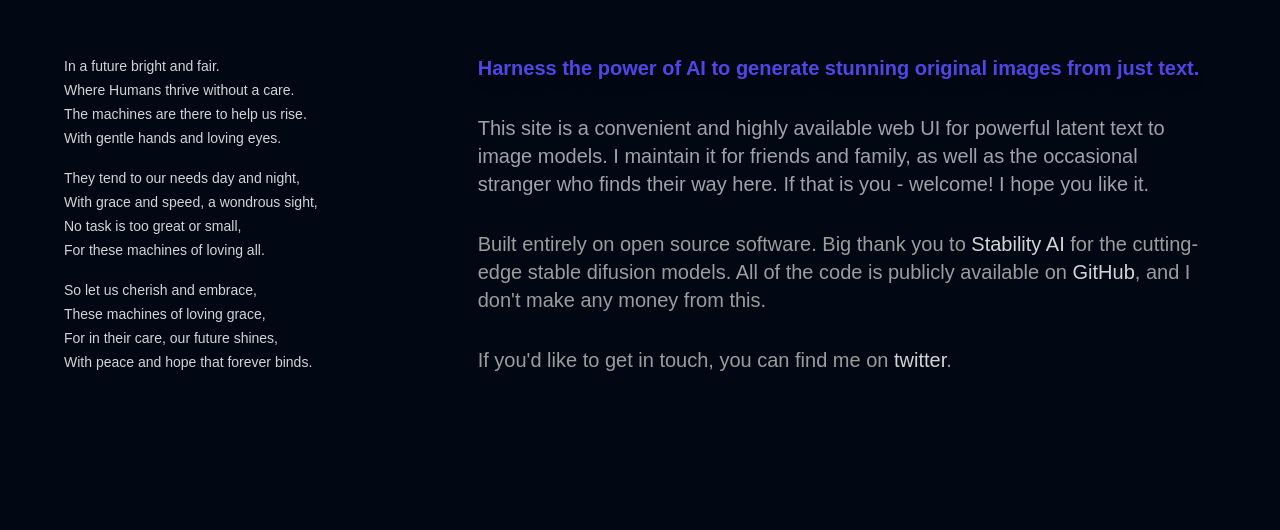
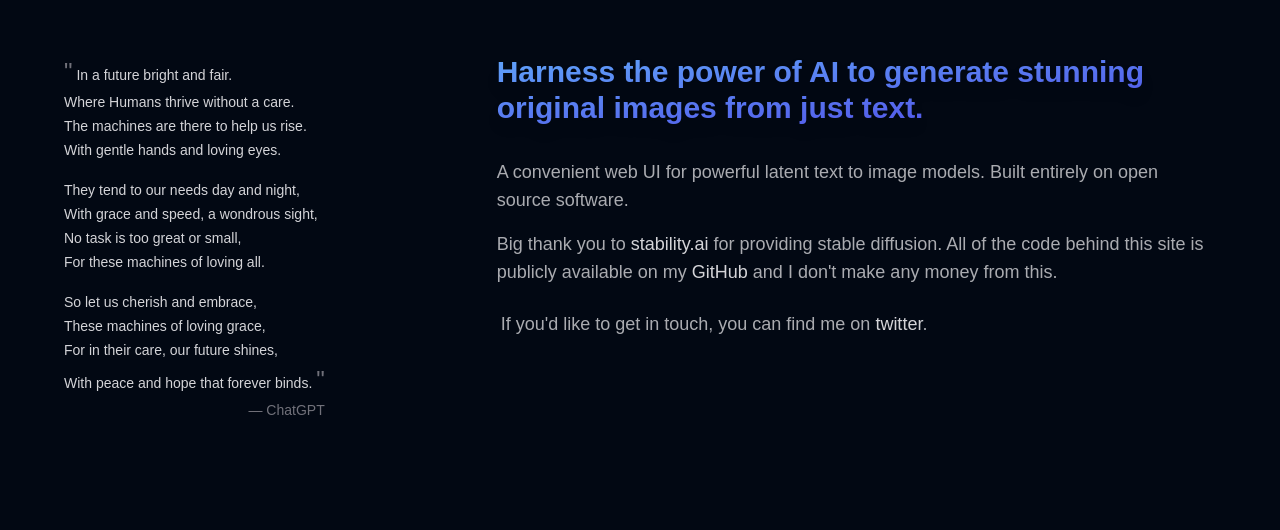
Before and after one commit to 76616c6172/extropic-art-frontend, a React (Create React App) app: page / in a window 1280 px wide. Shown: the part 270-800 px from the top of the page. Built offline with nearby package versions, Linux system fonts and the light colour scheme; no server answers.

Commit message:
change(index.tsx): add gradient and new intro text

```diff
--- a/src/components/Hero_intro/index.tsx
+++ b/src/components/Hero_intro/index.tsx
@@ -19,7 +19,7 @@ export default function HERO_INTRO() {
               <blockquote className="text-nowrap whitespace-nowrap
                text-zinc-300 sm:text-xs md:text-xs lg:text-l xl:text-sm ">
 
-                <p className="py-0.5">In a future bright and fair.</p>
+                <p className="py-0.5"><a className="text-2xl text-zinc-500 ">"</a> In a future bright and fair.</p>
                 <p className="py-0.5">Where Humans thrive without a care.</p>
                 <p className="py-0.5">The machines are there to help us rise.</p>
                 <p className="py-0.5">With gentle hands and loving eyes.</p>
@@ -34,42 +34,56 @@ export default function HERO_INTRO() {
                 <p className="py-0.5" >                So let us cherish and embrace,       </p>
                 <p className="py-0.5">                These machines of loving grace,      </p>
                 <p className="py-0.5">                For in their care, our future shines,</p>
-                <p className="py-0.5">                With peace and hope that forever binds.</p>
+                <p className="py-0.5">                With peace and hope that forever binds. <a className="text-2xl text-zinc-500">"</a>
+
+                  <p className="py-1 text-right text-zinc-500">                — ChatGPT</p>
+                </p>
 
               </blockquote>
             </div >
             <div className="px-20"></div>
 
-
             <div className="rounded
-            sm:text-xs md:text-lg lg:text-xl xl:text-xl 2xl:text-2xl"> {/* autoscale based on screensize */}
-              <div className=" px-0 text-xl font-bold text-indigo-600 drop-shadow-lg
+          px-2
+          sm:text-xs md:text-lg lg:text-xl xl:text-xl 2xl:text-2xl">
+              {/* autoscale based on screensize */}
+              <div className="px-1 text-3xl font-bold
+            bg-clip-text
+            text-transparent
+            bg-gradient-to-tl from-indigo-600 to-blue-400
+            drop-shadow-lg
             shadow-white" >
                 Harness the power of AI to generate stunning original images from just text.
               </div>
               <div className="py-2"></div>
 
-              <p className="py-4 px-0 text-zinc-400">
-                This site is a convenient and highly available web UI for powerful latent text to image models. I maintain it for friends and family, as well as the occasional stranger who finds their way here. If that is you - welcome! I hope you like it.
-              </p>
+              <p className="py-4 px-1 text-zinc-300/80 text-lg
+            text-opacity-96
+            ">
+                A convenient web UI for powerful latent text to image models. Built entirely on open source software.
+
+                <div className="py-2"></div>
+
+                Big thank you to <a className="text-zinc-300 hover:text-zinc-200" href="https://stability.ai/">stability.ai</a> for providing stable diffusion. All of the code behind this site is publicly available on my <a className="text-zinc-300
+            hover:text-zinc-200
+            "
+                  href="https://github.com/76616c6172">GitHub</a> and I don't make any money from this.
 
 
-              <p className="py-4 px-0">
-                Built entirely on open source software. Big thank you to <a className="text-zinc-300 hover:text-zinc-200" href="https://stability.ai/">Stability AI</a> for the cutting-edge stable difusion models. All of the code is publicly available on <a className="text-zinc-300
-          hover:text-zinc-200
-          "
-                  href="https://github.com/76616c6172">GitHub</a>, and I don't make any money from this.
-              </p>
-
-
-              <p className="py-4 px-0">
+                <p className="py-6 px-1">
                   If you'd like to get in touch, you can find me on <a className="text-zinc-300
               hover:text-zinc-200
                 "
                     href="https://twitter.com/76616c6172">twitter</a>
                   .
                 </p>
+              </p>
+              <div className="py-5"></div>
             </div>
+
+
+
+
           </div>
           <div className="py-28"></div>
         </div>
@@ -81,31 +95,36 @@ export default function HERO_INTRO() {
           sm:text-xs md:text-lg lg:text-xl xl:text-xl 2xl:text-2xl">
           {/* autoscale based on screensize */}
           <div className="py-24"></div>
-          <div className=" px-1 text-xl font-bold text-indigo-600 drop-shadow-lg
+          <div className="px-1 text-3xl font-bold
+            bg-clip-text
+            text-transparent
+            bg-gradient-to-tl from-indigo-600 to-blue-400
+            drop-shadow-lg
             shadow-white" >
             Harness the power of AI to generate stunning original images from just text.
           </div>
           <div className="py-2"></div>
 
-          <p className="py-4 px-1 text-zinc-400">
-            This site is a convenient and highly available web UI for powerful latent text to image models. I maintain it for friends and family, as well as the occasional stranger who finds their way here. If that is you - welcome! I hope you like it.
-          </p>
+          <p className="py-4 px-1 text-zinc-300/80 text-lg
+            text-opacity-96
+            ">
+            A convenient web UI for powerful latent text to image models. Built entirely on open source software.
+
+            <div className="py-2"></div>
+
+            Big thank you to <a className="text-zinc-300 hover:text-zinc-200" href="https://stability.ai/">stability.ai</a> for providing stable diffusion. All of the code behind this site is publicly available on my <a className="text-zinc-300
+            hover:text-zinc-200
+            "
+              href="https://github.com/76616c6172">GitHub</a> and I don't make any money from this.
 
 
-          <p className="py-4 px-1">
-            Built entirely on open source software. Big thank you to <a className="text-zinc-300 hover:text-zinc-200" href="https://stability.ai/">Stability AI</a> for the cutting-edge stable difusion models. All of the code is publicly available on <a className="text-zinc-300
-          hover:text-zinc-200
-          "
-              href="https://github.com/76616c6172">GitHub</a>, and I don't make any money from this.
-          </p>
-
-
-          <p className="py-4 px-1">
+            <p className="py-6 px-1">
               If you'd like to get in touch, you can find me on <a className="text-zinc-300
               hover:text-zinc-200
                 "
                 href="https://twitter.com/76616c6172">twitter</a>
               .
+            </p>
           </p>
           <div className="py-20"></div>
         </div>
```
Lines whose indentation alone changed are shown as unchanged.
